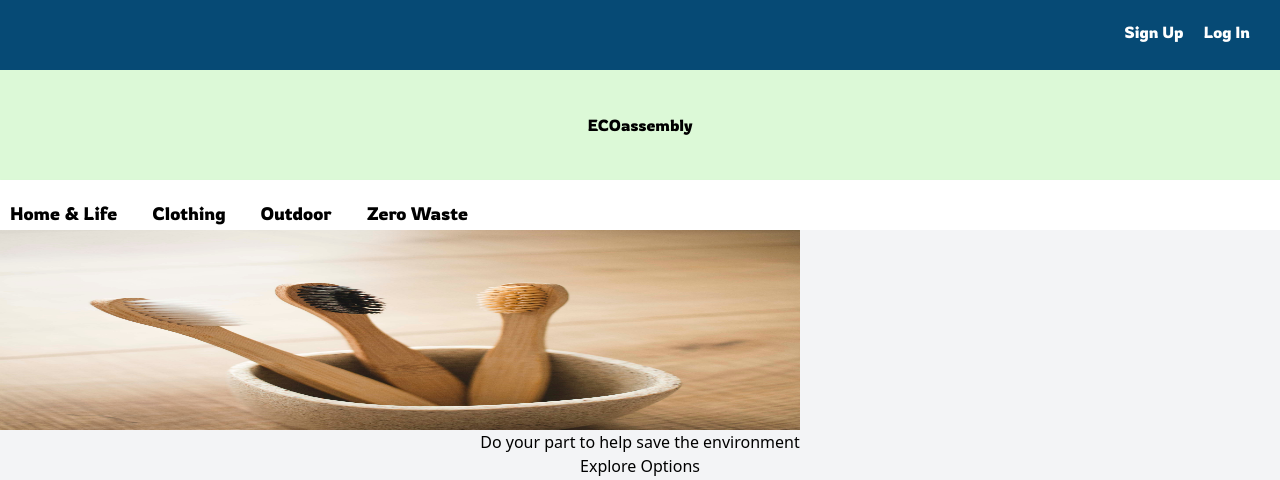
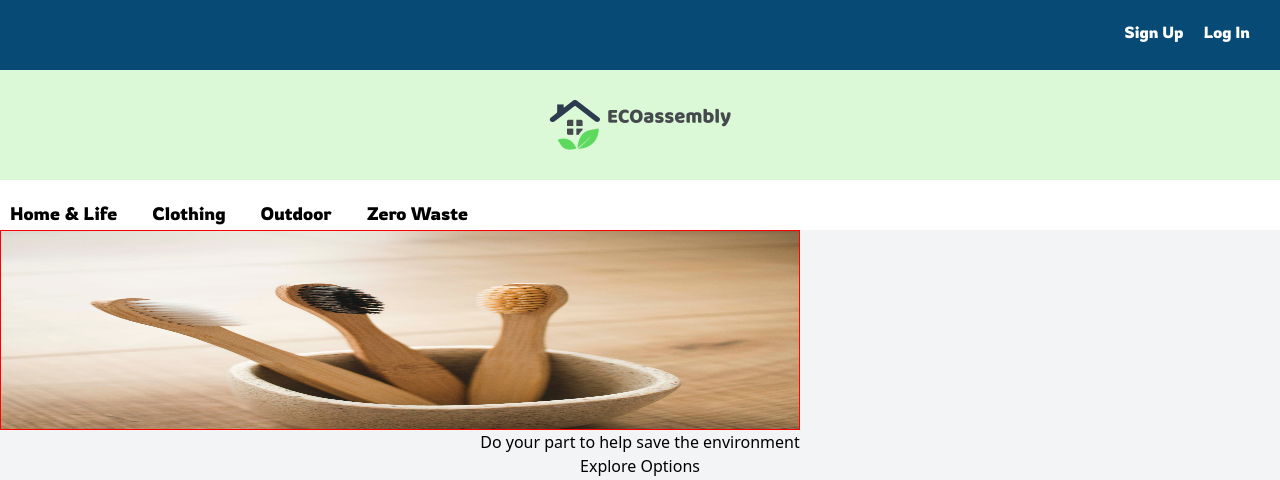
Before and after one commit to LiamB93/eco-assembly, a React (Create React App) app in the folder client/: page / in a window 1280 px wide. Shown: the top 480 px of the page. Built offline with nearby package versions, Linux system fonts and the light colour scheme.

Commit message:
added logo into header

```diff
--- a/client/src/components/Header/Header.jsx
+++ b/client/src/components/Header/Header.jsx
@@ -1,6 +1,7 @@
 import Nav from "../Nav/Nav";
 import { Link, NavLink } from "react-router-dom"
 import "./Header.css";
+import logo from '../../ecologo.png'
 
 
 const authenticatedOptions = (
@@ -32,7 +33,7 @@ function Header({ user }) {
         </div>
       </div>
       <div className="bottom-header">
-        <Link to="/" className="home-link">ECOassembly</Link>
+        <Link to="/" className="home-link"><img src = {logo} /></Link>
       </div>
       <Nav />
 
--- a/client/src/screens/Home/Home.css
+++ b/client/src/screens/Home/Home.css
@@ -7,7 +7,8 @@
 .toothbrush{
     height: 200px;
     width: 800px;
-    text-align: center;
+    border-color: red;
+    border-width: 1px;
 
 }
 
```
